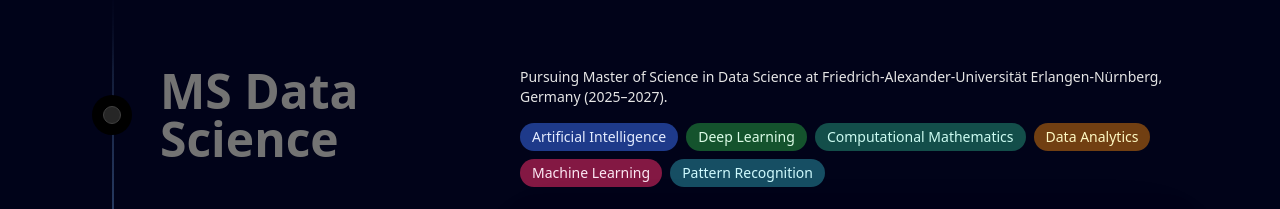
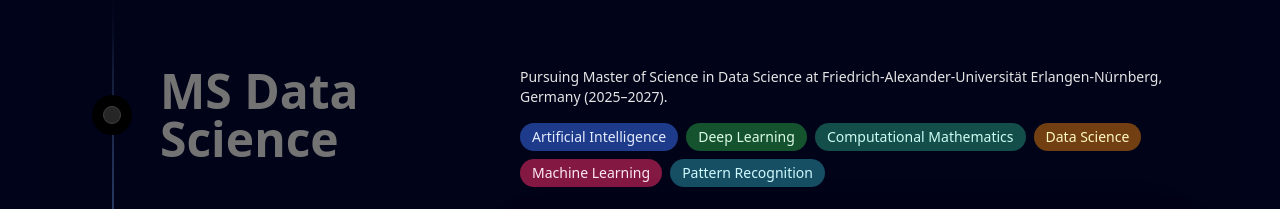
Before and after one commit to GeetanshChahal/portfolio_project, a Next.js app: page / in a window 1280 px wide. Shown: the part 2560-2769 px from the top of the page. Built offline with nearby package versions, Linux system fonts and the light colour scheme.

Commit message:
minor fix

```diff
--- a/components/TimelineDemo.tsx
+++ b/components/TimelineDemo.tsx
@@ -25,7 +25,7 @@
               Computational Mathematics
             </span>
             <span className="rounded-full bg-yellow-100 px-3 py-1 text-yellow-700 dark:bg-yellow-900 dark:text-yellow-100">
-              Data Analytics
+              Data Science
             </span>
             <span className="rounded-full bg-pink-100 px-3 py-1 text-pink-700 dark:bg-pink-900 dark:text-pink-100">
               Machine Learning
```
